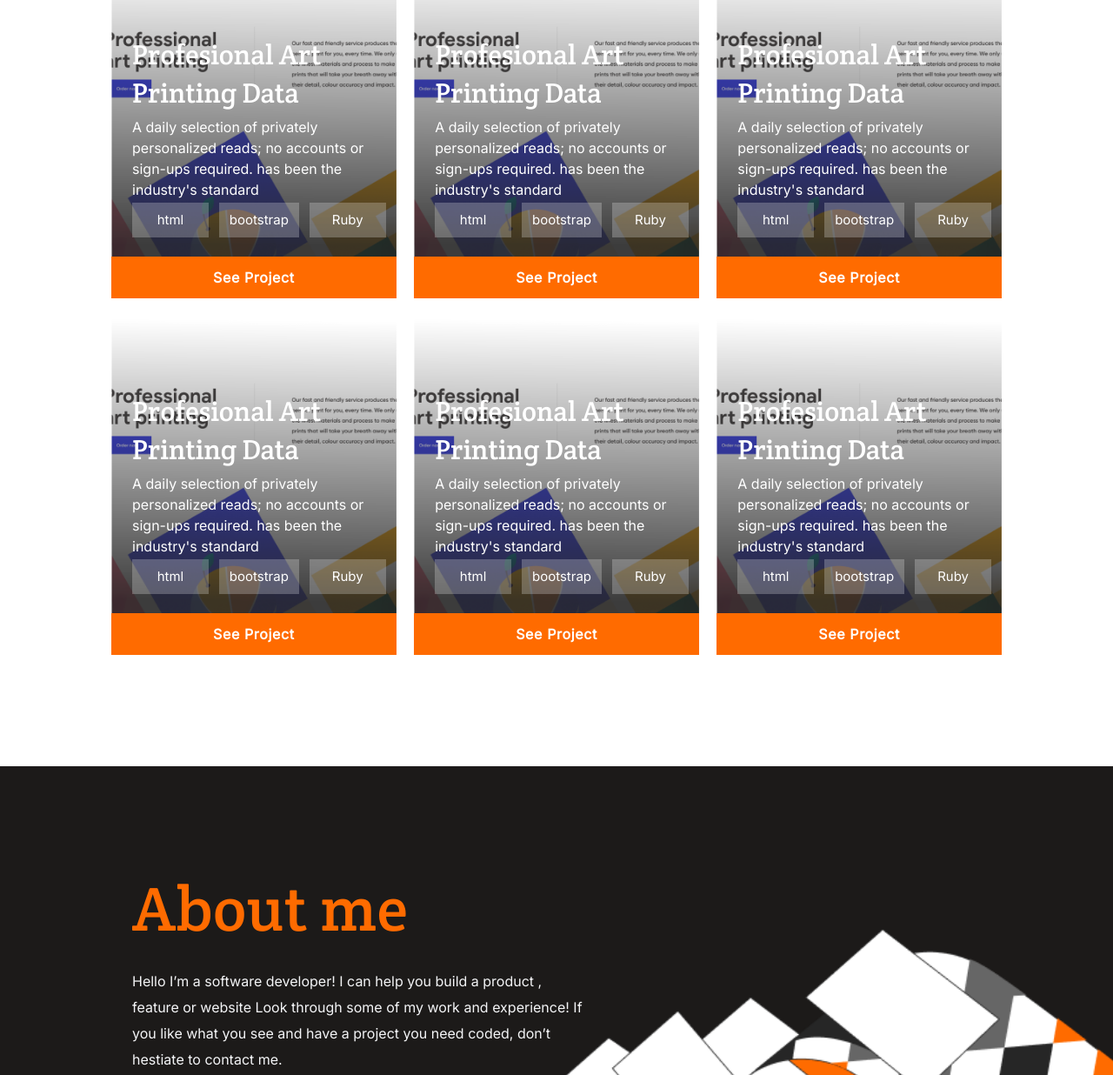
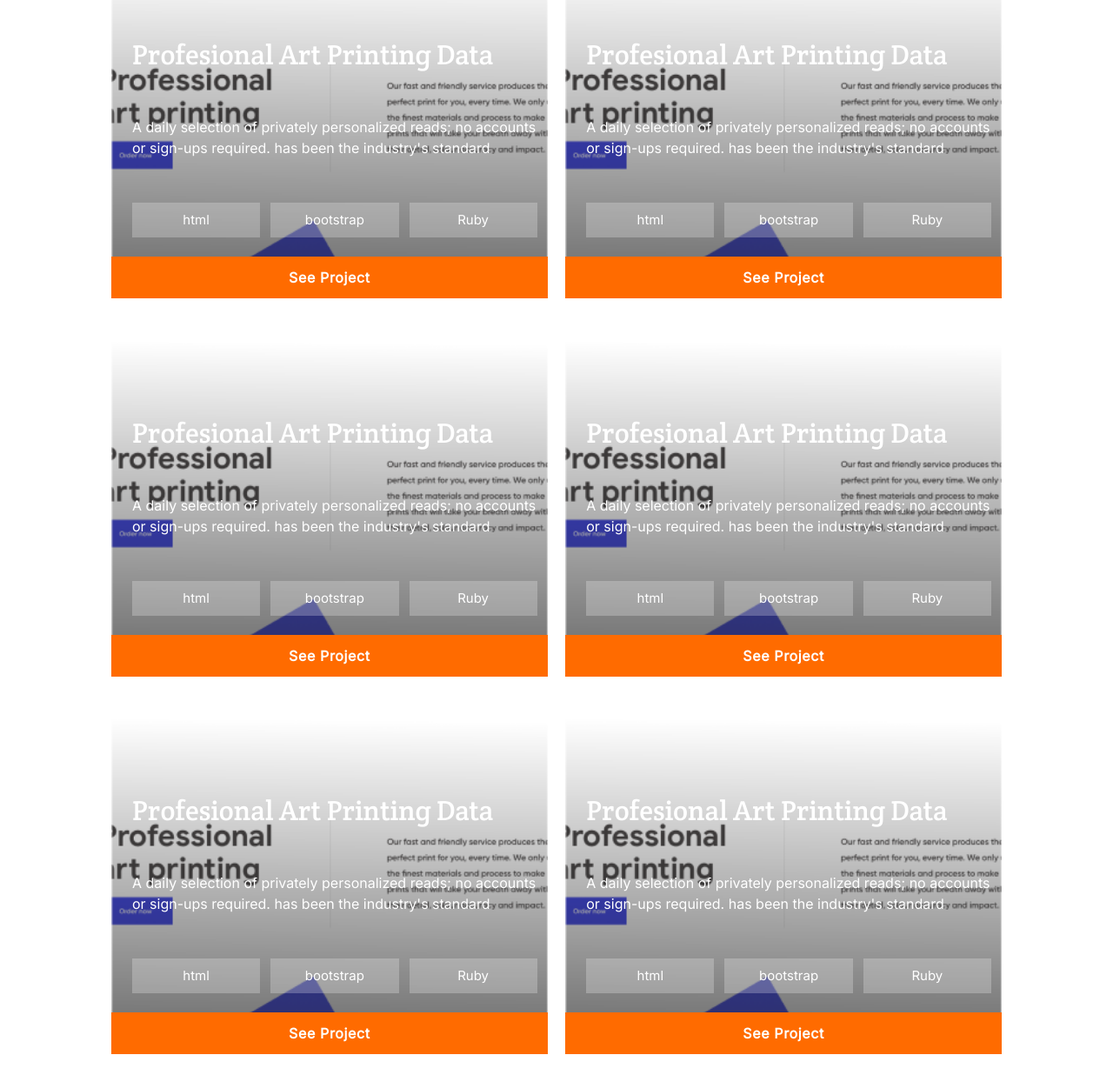
Before and after one commit to alizaamir123/setup-mobile-first, a website: page index.html in a window 1280 px wide. Shown: the part 1495-2731 px from the top of the page at 87% size. Drawn offline with Linux system fonts and the light colour scheme.

Commit message:
change css

```diff
--- a/index.html
+++ b/index.html
@@ -122,8 +122,6 @@
           </ul>
           <button class="button-cards-work button-card" type="button">See Project</button>
         </div>
-      </div>
-      <div class="works-area-cards-2 works-cards-desktop">
         <div class="cards-work-container cards-work-desktop">
           <h3 class="cards-work-title">Profesional Art Printing Data</h3>
           <p class="support-text-cards-work">A daily selection of privately personalized reads;
--- a/style.css
+++ b/style.css
@@ -610,7 +610,7 @@ li {
 
   .works-area-cards {
     display: grid;
-    grid-template-columns: repeat(3, 1fr);
+    grid-template-columns: repeat(2, 1fr);
     height: 10%;
     gap: 2%;
   }
```
